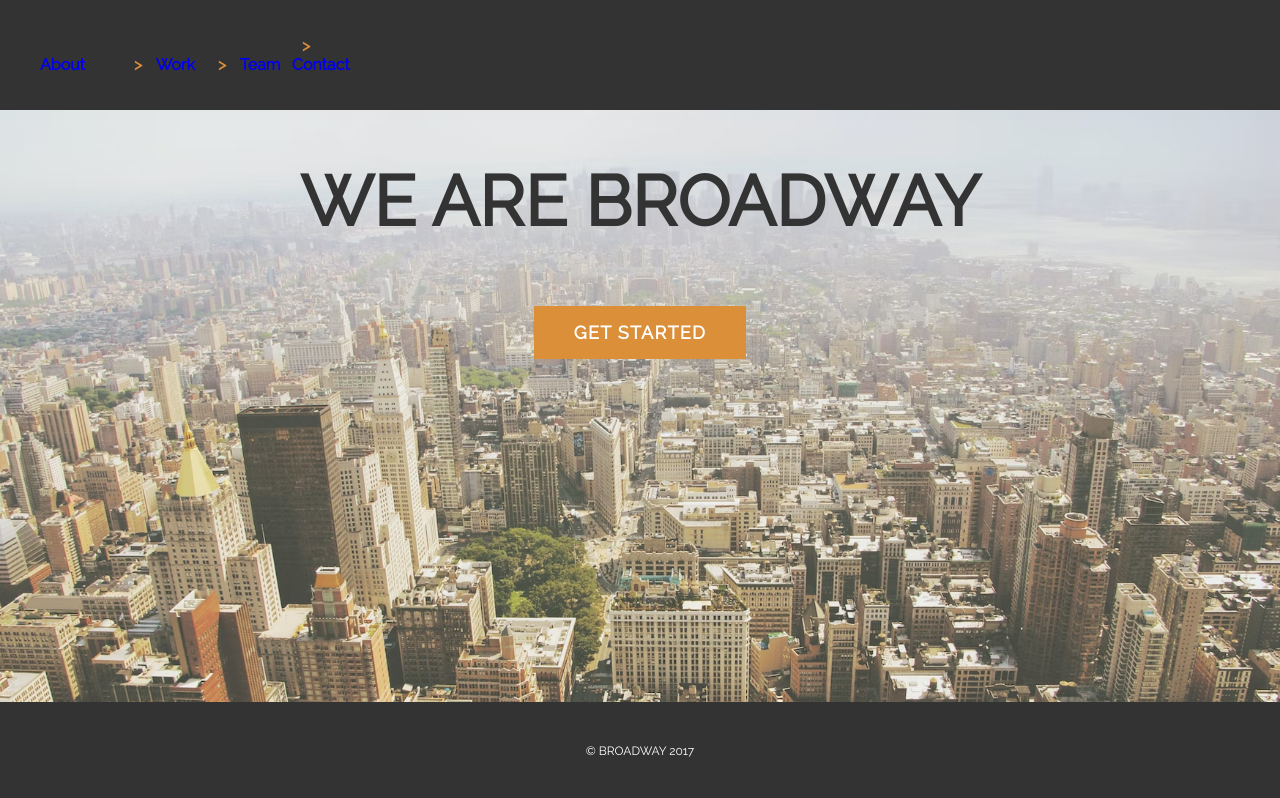
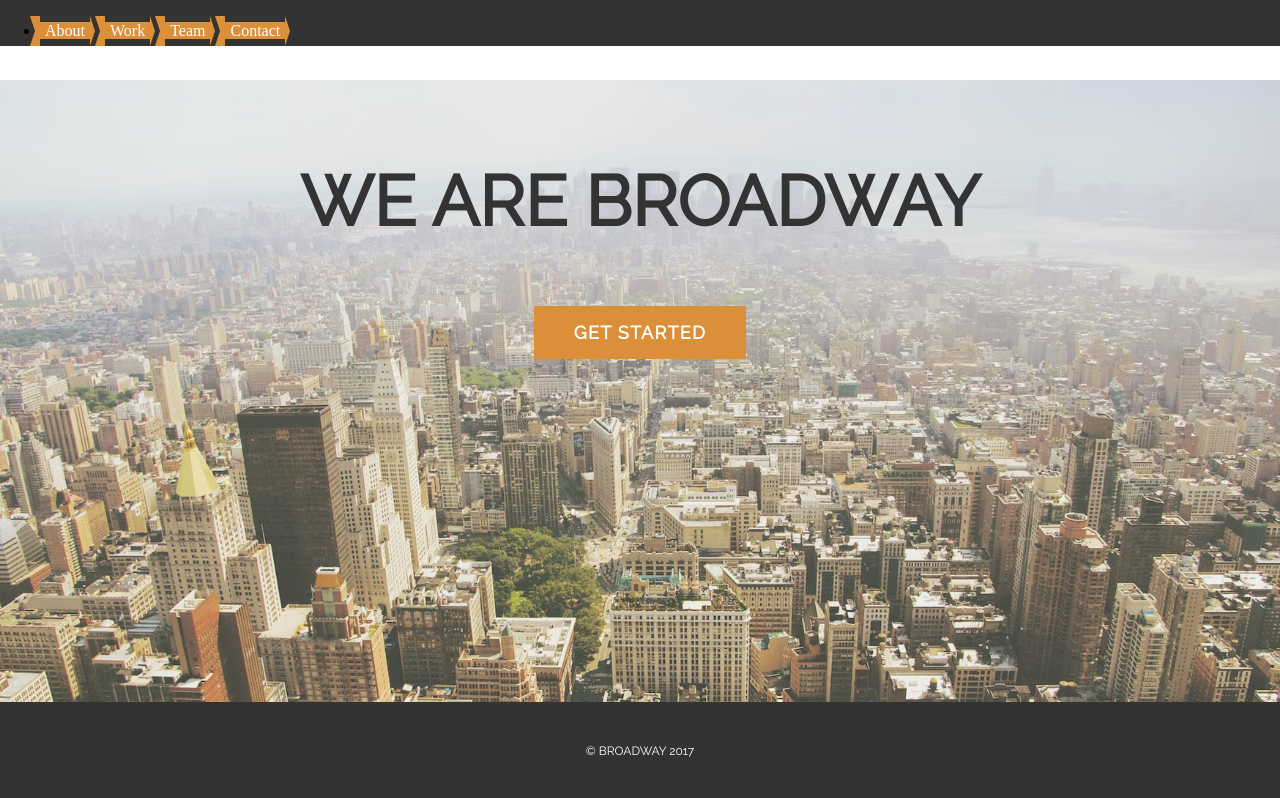
Before and after one commit to nancy-cmd/broadway, a plain HTML site: page index.html in a window 1280 px wide. Shown: the top 798 px of the page. Drawn offline with Linux system fonts and the light colour scheme.

Commit message:
trying out breadcrumb styling

```diff
--- a/style.css
+++ b/style.css
@@ -10,25 +10,64 @@ html, body {
     z-index: 5;
   }
 
-  nav {
+  /*nav {
     margin: 0;
     padding: 20px 0;
   }
 
   nav li {
-    color: #db8f38;
+
     font-family: 'Raleway', sans-serif;
     font-weight: 600;
     font-size: 16px;
     display: inline-block;
-    width: 80px;
+    width: 100px;
+  }*/
+  .breadcrumb {
+    text-align: left;
   }
-  .breadcrumb li+li::before {
-    padding: 10px;
-    content: ">";
+  .breadcrumb li {
+     float: left;
   }
+
   .breadcrumb a {
     text-decoration: none;
+    color: #fff;
+    background: #db8f38;
+    position: relative;
+    height: 30px;
+    line-height: 30px;
+    text-align: center;
+    margin-right: 15px;
+    padding: 0 5px;
+
+  }
+  .breadcrumb a::before,
+.breadcrumb a::after {
+  content: "";
+  position: absolute;
+  border-color: #db8f38;
+  border-style: solid;
+  border-width: 15px 5px;
+}
+  .breadcrumb a::before {
+    left: -10px;
+    border-left-color: transparent;
+  }
+  .breadcrumb a::after {
+    left: 100%;
+    border-color: transparent;
+    border-left-color: #db8f38;
+  }
+  .breadcrumb a:hover {
+    background-color: blue;
+  }
+  .breadcrumb a:hover::before {
+    border-color: blue;
+    border-left-color: transparent;
+  }
+  .breadcrumb a:hover::after {
+    border-left-color: blue;
   }
   main {
     text-align: center;
```
